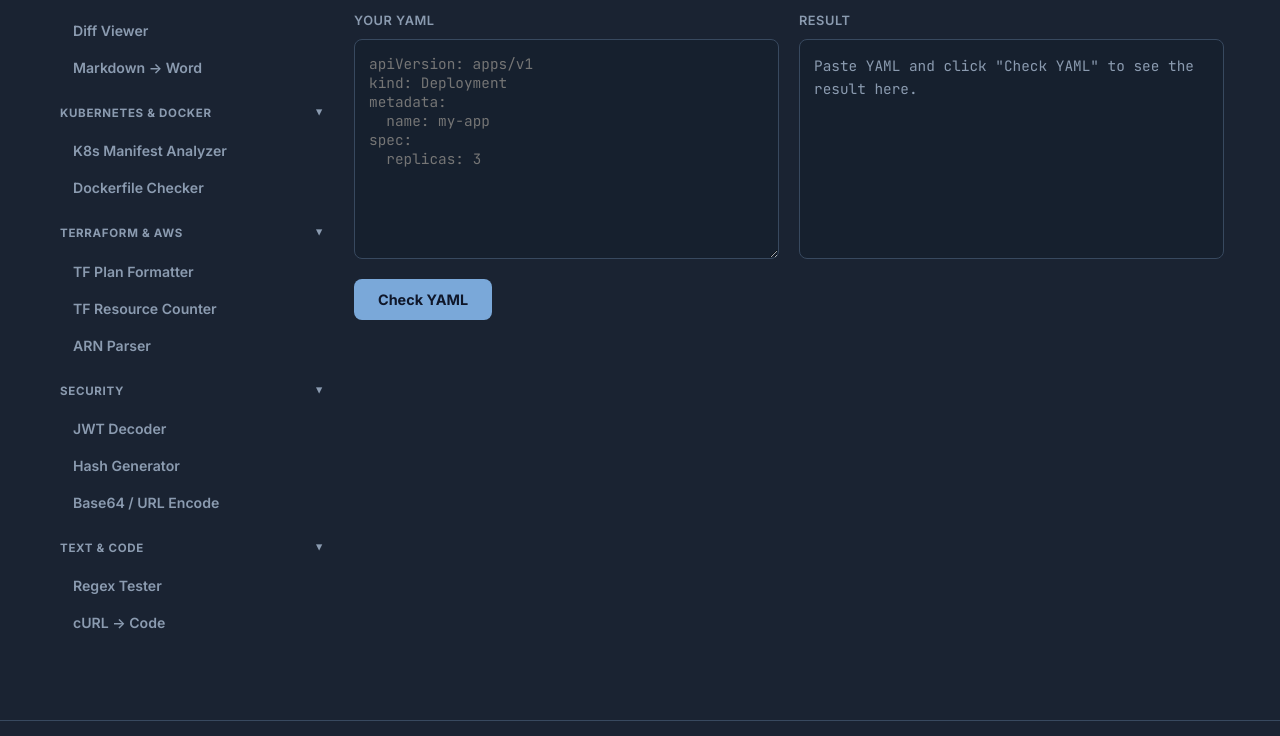
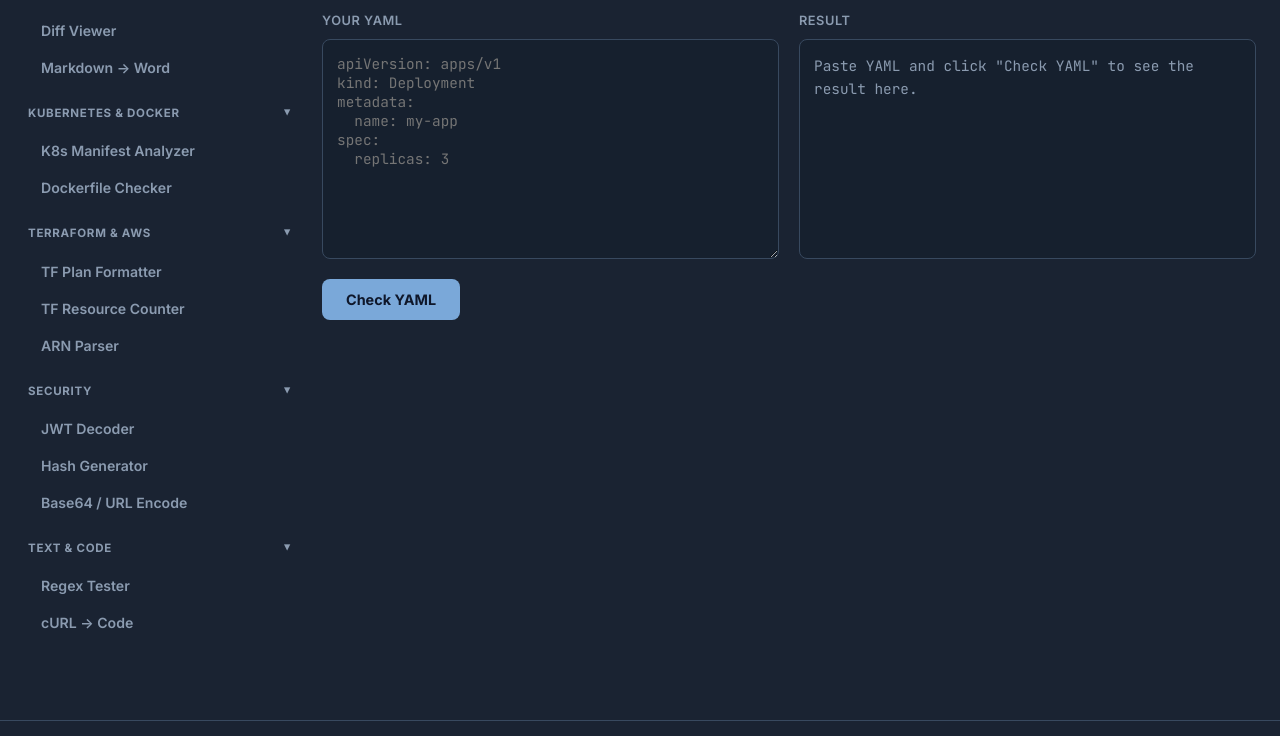
Before and after one commit to Abhinai20/abhinai20.github.io, a plain HTML site: page devops-toolbox/index.html in a window 1280 px wide. Shown: the part 294-1030 px from the top of the page. Drawn offline with Linux system fonts and the light colour scheme.

Commit message:
Remove layout max-width so sidebar sits flush at the true left edge
On wide monitors the centered max-width:1200px layout left empty
margins on both sides. Now full-width - sidebar pinned left, main
content fills the remaining space.

Co-Authored-By: Claude Sonnet 5 <noreply@anthropic.com>

```diff
--- a/devops-toolbox/assets/style.css
+++ b/devops-toolbox/assets/style.css
@@ -54,9 +54,8 @@ body {
   display: flex;
   align-items: flex-start;
   gap: 28px;
-  max-width: 1200px;
-  margin: 0 auto;
-  padding: 24px 16px 60px;
+  width: 100%;
+  padding: 24px 24px 60px;
 }
 
 .tool-nav {
```
